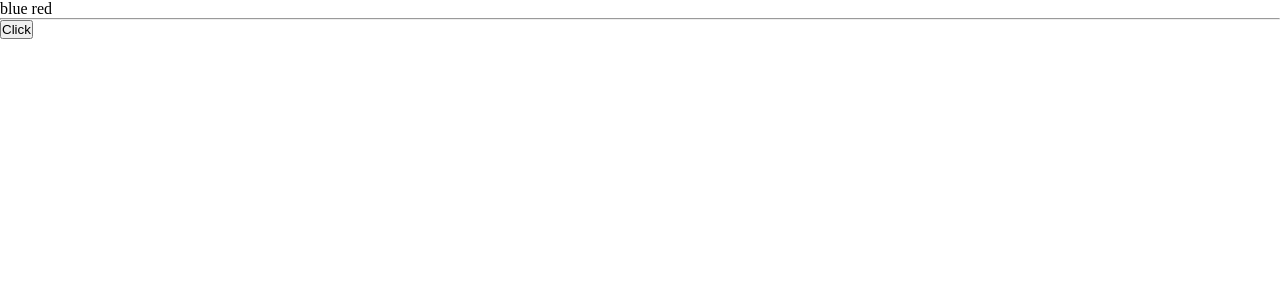
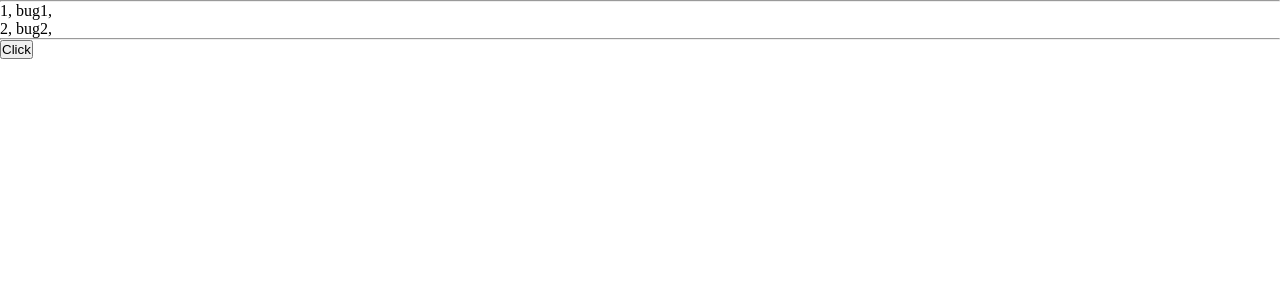
Before and after one commit to iammmila/TS_learning, a React (Vite) app: page / in a window 1280 px wide. Shown: the top 300 px of the page. Built offline with nearby package versions, Linux system fonts and the light colour scheme.

Commit message:
4.8. updating objects of array

```diff
--- a/src/App.tsx
+++ b/src/App.tsx
@@ -1,10 +1,10 @@
 import "./App.css";
-import Tags from "./components/Tags";
+import Bugs from "./components/Bugs";
 
 function App() {
   return (
     <>
-      <Tags />
+      <Bugs />
     </>
   );
 }
--- /dev/null
+++ b/src/components/Bugs/Bugs.tsx
@@ -0,0 +1,42 @@
+import React, { useState } from "react";
+
+const Bugs = () => {
+  const [bugs, setBugs] = useState([
+    {
+      id: 1,
+      title: "bug1",
+      fixed: false,
+    },
+    {
+      id: 2,
+      title: "bug2",
+      fixed: true,
+    },
+  ]);
+
+  const handleClick = () => {
+    setBugs(bugs.map((bug) => (bug.id === 1 ? { ...bug, fixed: true } : bug)));
+    console.log(bugs);
+  };
+
+  return (
+    <>
+      <hr />
+      <ul>
+        {bugs.map((bug) => {
+          return (
+            <>
+              <li>
+                {bug.id}, {bug.title}, {bug.fixed}
+              </li>
+            </>
+          );
+        })}
+      </ul>
+      <hr />
+      <button onClick={handleClick}>Click</button>
+    </>
+  );
+};
+
+export default Bugs;
--- /dev/null
+++ b/src/components/Bugs/index.ts
@@ -0,0 +1,2 @@
+import Bugs from "./Bugs";
+export default Bugs;
```
